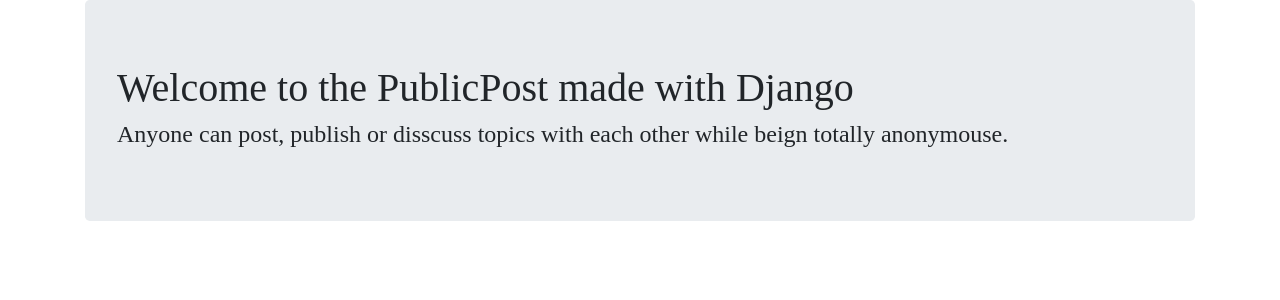
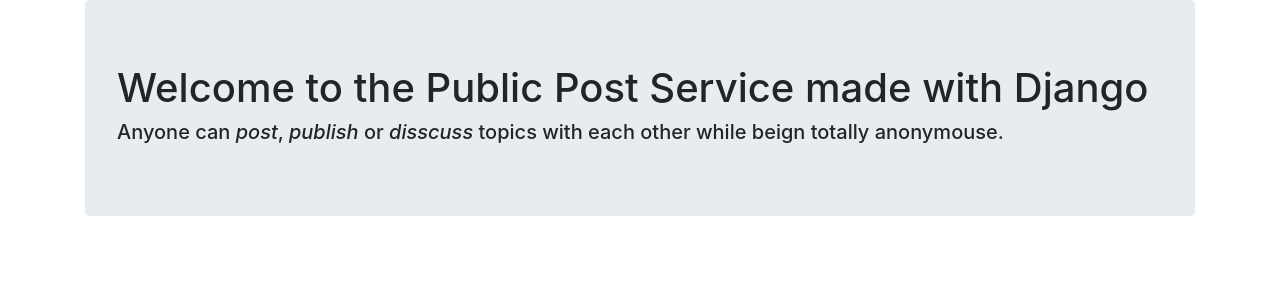
Before and after one commit to IcyRepublic9884/Example-Django-Blog, a Django app: page / in a window 1280 px wide. Shown: the top 300 px of the page. Run offline with Django 3.2, Linux system fonts and the light colour scheme; some libraries are stand-ins or nearby versions.

Commit message:
Minor Changes, edited HTML

```diff
--- a/pages/admin.py
+++ b/pages/admin.py
@@ -2,4 +2,4 @@ from django.contrib import admin
 from .models import Post
 
 # Register your models here.
-admin.site.register(Post)
+# admin.site.register(Post)
--- a/pages/models.py
+++ b/pages/models.py
@@ -1,6 +1,6 @@
 from django.db import models
 
-class Post:
+class Post(models.Model):
     author = models.CharField(max_length=200)
     title = models.CharField(max_length=80)
     date_posted = models.DateField(auto_now=True)
--- a/pages/static/pages/index.css
+++ /dev/null
@@ -1,10 +0,0 @@
-body {
-  color: white;
-  background-color: black;
-  font-family: 'Segoe UI', Tahoma, Geneva, Verdana, sans-serif
-}
-
-h1, h2, h3, h4 {
-  font-family: 'Jetbrains Mono';
-  font-weight: 10;
-}
--- a/pages/templates/pages/index.html
+++ b/pages/templates/pages/index.html
@@ -3,7 +3,6 @@
   <head>
     <meta charset="utf-8">
     {% load static %}
-    <link rel="stylesheet" type="text/css" href="{% static 'pages/index.css' %}">
     <link rel="stylesheet" type="text/css" href="{% static 'pages/bootstrap.css' %}">
     <link rel="stylesheet" type="text/css" href="{% static 'pages/bootstrap.js' %}">
     <title>{{ title }}</title>
@@ -11,8 +10,8 @@
     <body>
       <div class="container">
         <div class="jumbotron">
-          <h1>Welcome to the PublicPost made with Django</h1>
-          <h4>Anyone can post, publish or disscuss topics with each other while beign totally anonymouse.</h4>
+          <h1>Welcome to the Public Post Service made with Django</h1>
+          <h5>Anyone can <i>post</i>, <i>publish</i> or <i>disscuss</i> topics with each other while beign totally anonymouse.</h5>
         </div>
       </div>
     </body>
```
Also changed, not shown: db.sqlite3, pages/migrations/0001_initial.py (added).
